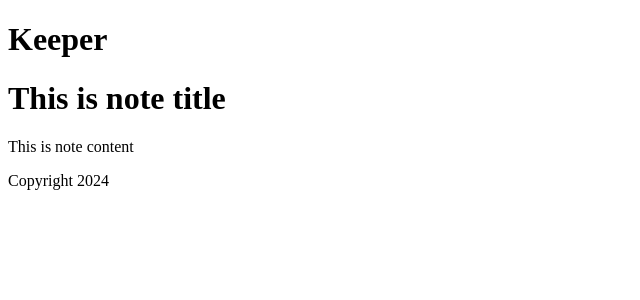
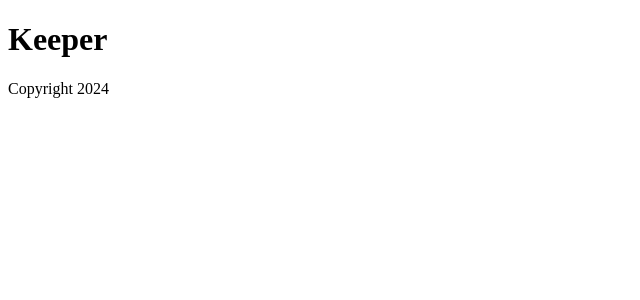
Before and after one commit to Ulugbek19960216/Note_Keeper, a React (Create React App) app in the folder notekeeper/: page / in a window 1280 px wide. Shown: the top 300 px of the page, without its empty margins (0-640 px from the left). Built offline with nearby package versions, Linux system fonts and the light colour scheme; the HTML template or start-up script is replaced by a standard one.

Commit message:
retrieving data from objects of array file called data.js

```diff
--- a/notekeeper/src/components/App.jsx
+++ b/notekeeper/src/components/App.jsx
@@ -2,14 +2,23 @@
 import Header from "./Header";
 import Footer from "./Footer";
 import Note from "./Note";
+import data from "../data";
 
+
+const notes =  data.map(obj =>
+  <Note
+    key = {data.key}
+    title = {data.title}
+    content = {data.content}
+  />)
 
 
 export default function App() {
+
   return (
     <div>
         <Header />
-        <Note />
+        {notes}
         <Footer />
     </div>
   )
--- a/notekeeper/src/components/Footer.jsx
+++ b/notekeeper/src/components/Footer.jsx
@@ -1,11 +1,11 @@
 import React from 'react'
 
 export default function Footer() {
-    const date = new Date();
-    const year = date.getFullYear();
+    const currentYear = new Date().getFullYear();
+
   return (
     <footer>
-         <p>Copyright {year}</p>
+         <p>Copyright {currentYear}</p>
     </footer>
   )
 }
--- a/notekeeper/src/components/Note.jsx
+++ b/notekeeper/src/components/Note.jsx
@@ -1,10 +1,10 @@
 import React from 'react'
 
-export default function Note() {
+export default function Note(props) {
   return (
     <div className='note'>
-        <h1>This is note title</h1>
-        <p>This is note content</p>
+        <h1>{props.title}</h1>
+        <p>{props.content}</p>
     </div>
   )
 }
--- /dev/null
+++ b/notekeeper/src/data.js
@@ -0,0 +1,33 @@
+const notes = [
+    {
+      key: 1,
+      title: "Delegation",
+      content:
+        "Q. How many programmers does it take to change a light bulb? A. None – It’s a hardware problem"
+    },
+    {
+      key: 2,
+      title: "Loops",
+      content:
+        "How to keep a programmer in the shower forever. Show him the shampoo bottle instructions: Lather. Rinse. Repeat."
+    },
+    {
+      key: 3,
+      title: "Arrays",
+      content:
+        "Q. Why did the programmer quit his job? A. Because he didn't get arrays."
+    },
+    {
+      key: 4,
+      title: "Hardware vs. Software",
+      content:
+        "What's the difference between hardware and software? You can hit your hardware with a hammer, but you can only curse at your software."
+    },
+    {
+      key: 5,
+      title: "Big ideas",
+      content: "Eat more sushi"
+    }
+  ];
+
+  export default notes;
--- a/notekeeper/src/index.js
+++ b/notekeeper/src/index.js
@@ -4,4 +4,5 @@
 
 
 
+
 ReactDOM.render(<App /> , document.getElementById("root"));
```
